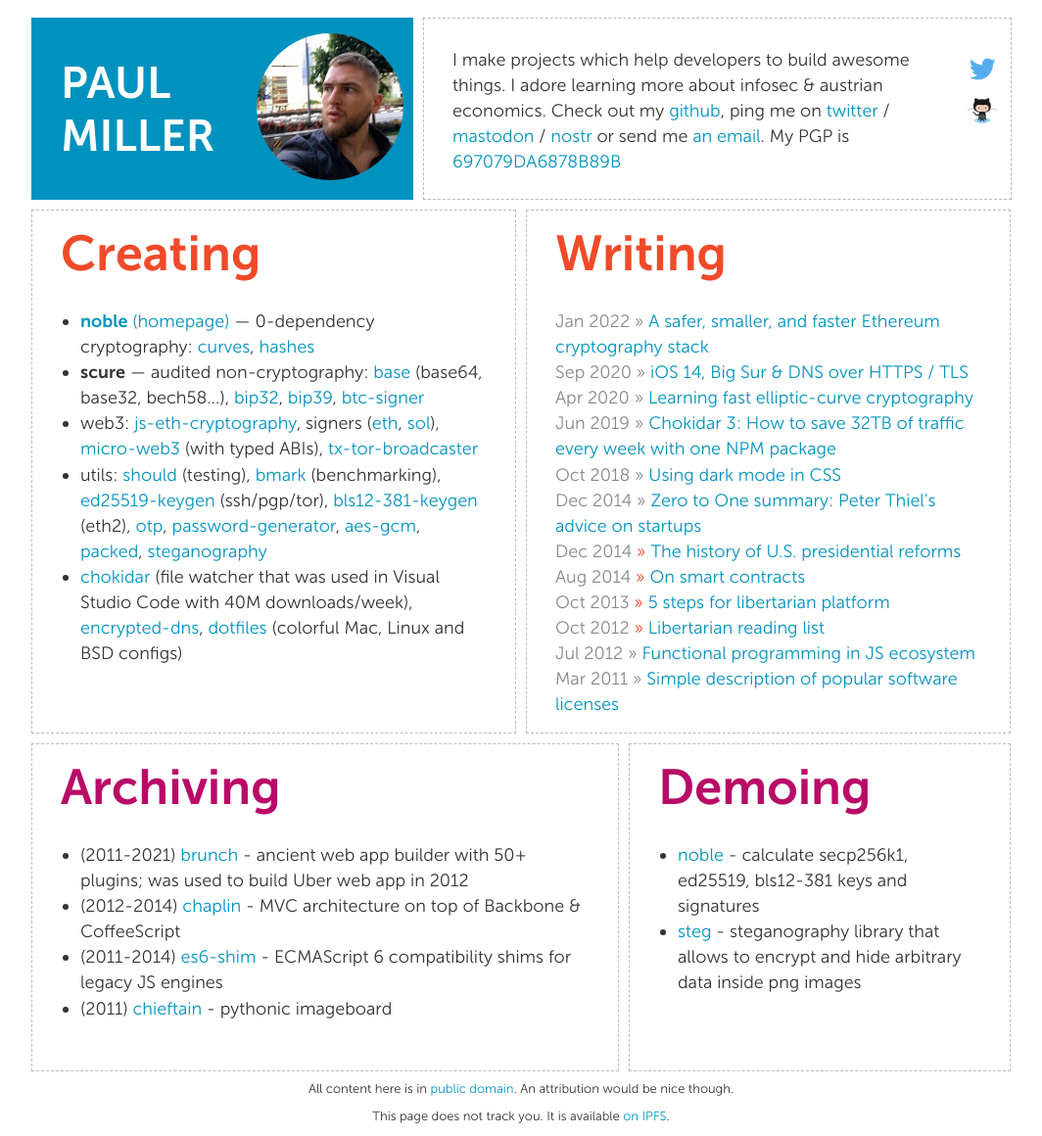
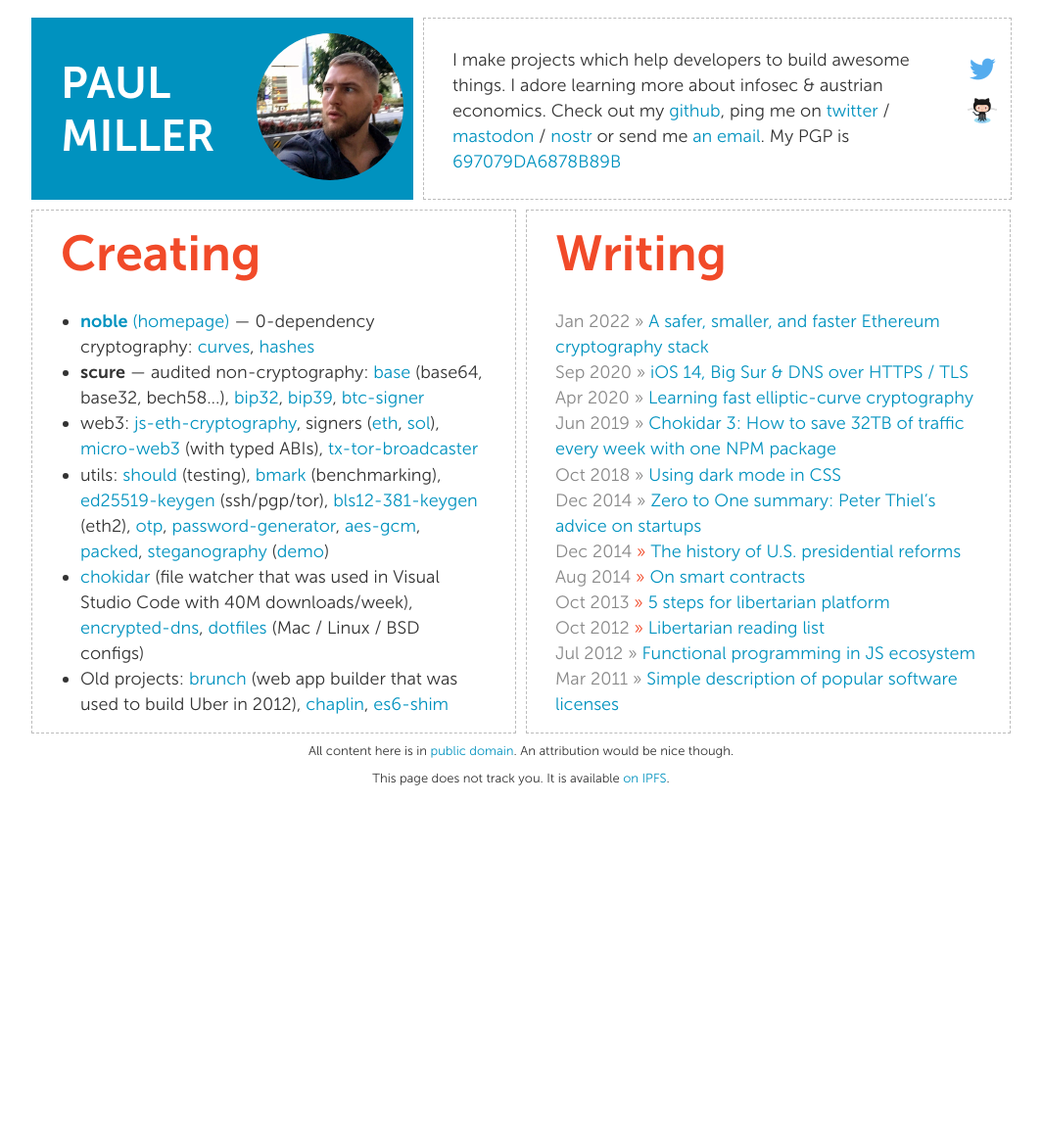
Before and after one commit to yanguly/paulmillr.github.io, a Jekyll site: the page built from index.html, in a window 1280 px wide. Shown: the whole page at 98% size, without its empty margins (108-1172 px from the left). Built offline with Jekyll 4.4.1, drawn with Linux system fonts in a browser that asks for light colours; after the commit the page ends 900 px from its top, so only the background shows below that.

Commit message:
homepage

```diff
--- a/index.html
+++ b/index.html
@@ -32,9 +32,10 @@ layout: base
       <a href="https://github.com/paulmillr/micro-password-generator">password-generator</a>,
       <a href="https://github.com/paulmillr/micro-aes-gcm">aes-gcm</a>,
       <a href="https://github.com/paulmillr/micro-packed">packed</a>,
-      <a href="https://github.com/paulmillr/steg">steganography</a>
+      <a href="https://github.com/paulmillr/steg">steganography</a> (<a href="/demos/steg/">demo</a>)
     </li>
-    <li><a href="https://github.com/paulmillr/chokidar">chokidar</a> (file watcher that was used in Visual Studio Code with 40M downloads/week), <a href="https://github.com/paulmillr/encrypted-dns">encrypted-dns</a>, <a href="https://github.com/paulmillr/dotfiles">dotfiles</a> (colorful Mac, Linux and BSD configs)</li>
+    <li><a href="https://github.com/paulmillr/chokidar">chokidar</a> (file watcher that was used in Visual Studio Code with 40M downloads/week), <a href="https://github.com/paulmillr/encrypted-dns">encrypted-dns</a>, <a href="https://github.com/paulmillr/dotfiles">dotfiles</a> (Mac / Linux / BSD configs)</li>
+    <li>Old projects: <a href="https://github.com/brunch/brunch">brunch</a> (web app builder that was used to build Uber in 2012), <a href="https://github.com/chaplinjs/chaplin">chaplin</a>, <a href="https://github.com/paulmillr/es6-shim">es6-shim</a></li>
   </ul>
 </section>
 
@@ -49,24 +50,3 @@ layout: base
     {% endfor %}
   </ul>
 </section>
-
-<!-- style="width: 940px; height: 235px" -->
-<section class="cell half-cell main-page-cell smaller-half-cell first">
-  <h2>Archiving</h2>
-  <ul class="projects">
-    <li>(2011-2021) <a href="https://github.com/brunch/brunch">brunch</a> - ancient web app builder with 50+ plugins; was used to build Uber web app in 2012</li>
-    <li>(2012-2014) <a href="https://github.com/chaplinjs/chaplin">chaplin</a> - MVC architecture on top of Backbone &amp; CoffeeScript</li>
-    <li>(2011-2014) <a href="https://github.com/paulmillr/es6-shim">es6-shim</a> - ECMAScript 6 compatibility shims for legacy JS engines</li>
-    <li>(2011) <a href="https://github.com/paulmillr/chieftain">chieftain</a> - pythonic imageboard</li>
-  </ul>
-</section>
-
-<section class="cell half-cell main-page-cell smaller-half-cell second">
-  <h2>Demoing</h2>
-  <ul class="projects">
-    <li><a href="/noble/">noble</a> - calculate secp256k1, ed25519, bls12-381 keys and signatures</li>
-    <li><a href="/demos/steg/">steg</a> - steganography library that allows to
-      encrypt and hide arbitrary data inside png images</li>
-    <!-- <li><a href="/eth-signer/">eth-signer</a> - tx / addr decoder</li> -->
-  </ul>
-</section>
```
